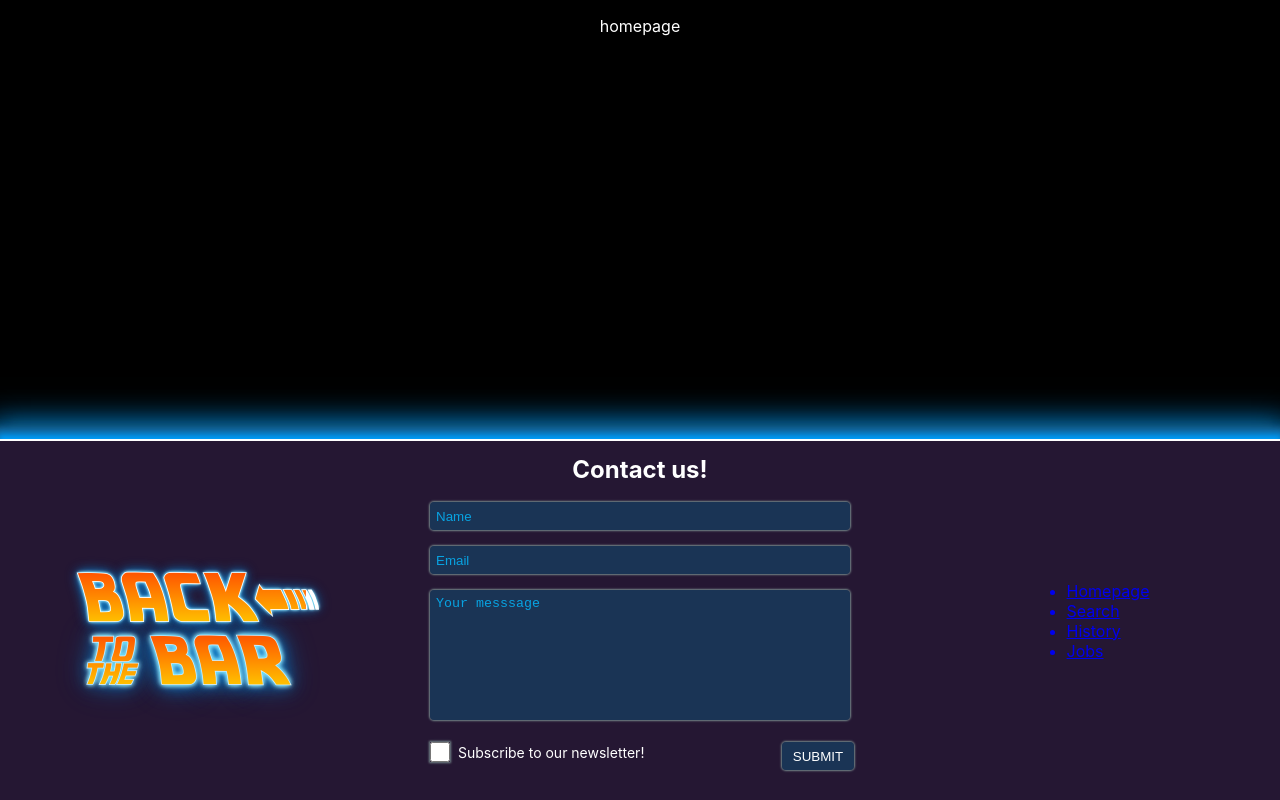
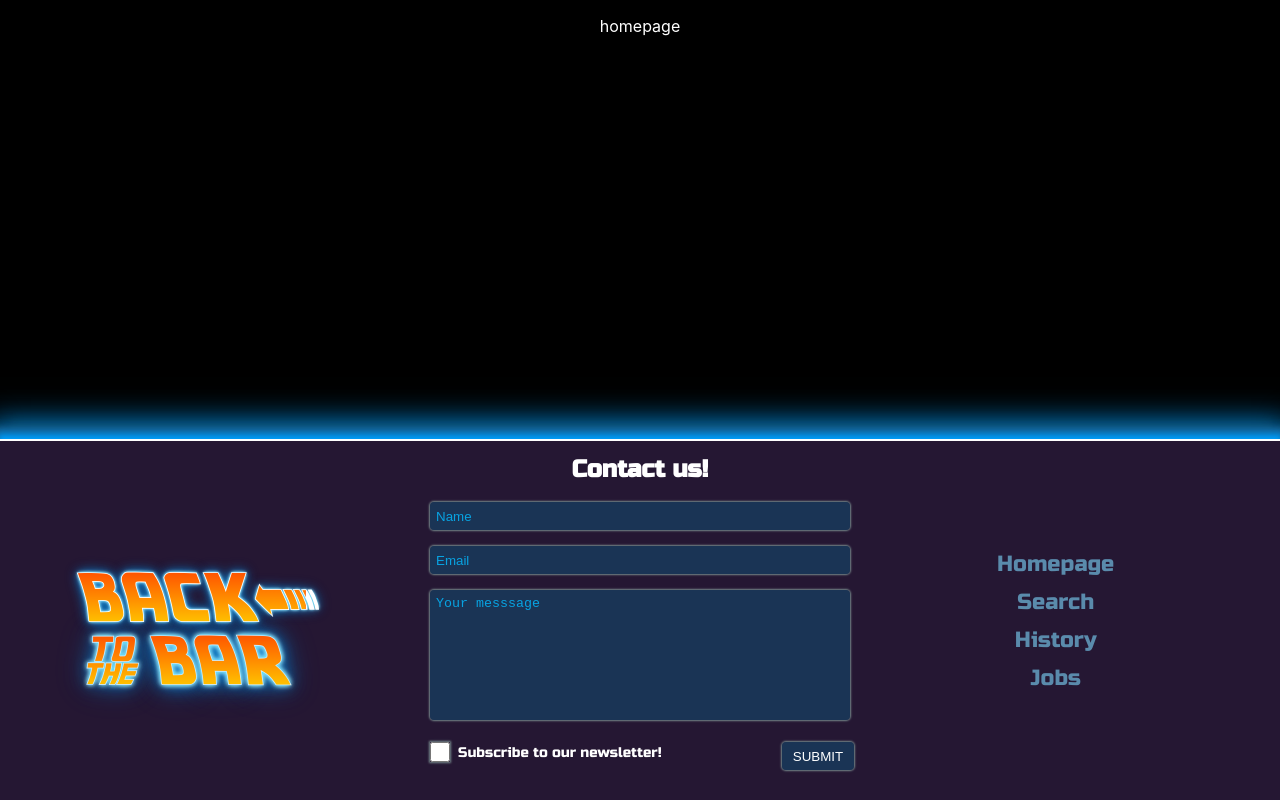
Before and after one commit to WildCodeSchool/2022-03-js-laloupe-purple-rain-p2, a React (Vite) app in the folder frontend/: page / in a window 1280 px wide. Shown: the part 800-1600 px from the top of the page. Built offline with nearby package versions, Linux system fonts and the light colour scheme.

Commit message:
footer integrated and almost done

```diff
--- a/frontend/src/components/Footer/Footer.jsx
+++ b/frontend/src/components/Footer/Footer.jsx
@@ -30,16 +30,28 @@ const Footer = () => {
       </div>
       <div className="footerRight">
         <ul className="footerNav">
-          <NavLink to="/home">
+          <NavLink
+            to="/home"
+            className={(nav) => (nav.isActive ? "navActive" : "")}
+          >
             <li>Homepage</li>
           </NavLink>
-          <NavLink to="/search">
+          <NavLink
+            to="/search"
+            className={(nav) => (nav.isActive ? "navActive" : "")}
+          >
             <li>Search</li>
           </NavLink>
-          <NavLink to="/history">
+          <NavLink
+            to="/history"
+            className={(nav) => (nav.isActive ? "navActive" : "")}
+          >
             <li>History</li>
           </NavLink>
-          <NavLink to="/jobs">
+          <NavLink
+            to="/jobs"
+            className={(nav) => (nav.isActive ? "navActive" : "")}
+          >
             <li>Jobs</li>
           </NavLink>
         </ul>
--- a/frontend/src/components/Footer/Footer.scss
+++ b/frontend/src/components/Footer/Footer.scss
@@ -13,6 +13,43 @@
     0 -2px 30px 6px rgb(5, 107, 167),
     0 -2px 25px 5px rgb(54, 134, 180),;
     border-top: solid 2px rgb(171, 222, 252);
+  }
+}
+
+$textBase: #5a8bac;
+$textActiveGlow: rgb(255, 139, 86);
+$textHover: #e9feff;
+$textGlow: rgba(0, 162, 255, 1);
+
+@keyframes textNeon {
+  0%, 18%, 22%, 25%, 53%, 57%, 100% {
+    text-shadow:
+      0 0 1px rgba(0, 217, 255, 1),
+      0 0 2px $textHover,
+      0 0 10px $textGlow,
+      0 0 18px $textGlow,
+      0 0 25px $textGlow,
+      0 0 30px $textGlow;
+  }
+  20%, 24%, 55% {
+    -webkit-text-stroke-color: $textHover;
+    -webkit-text-stroke-width: 1px;
+  }
+}
+
+@keyframes textNeonActive {
+  0%, 18%, 22%, 25%, 53%, 57%, 100% {
+    text-shadow:
+      0 0 1px rgb(245, 100, 4),
+      0 0 2px $textHover,
+      0 0 10px $textActiveGlow,
+      0 0 18px $textActiveGlow,
+      0 0 25px $textActiveGlow,
+      0 0 30px $textActiveGlow;
+  }
+  20%, 24%, 55% {
+    -webkit-text-stroke-color: $textHover;
+    -webkit-text-stroke-width: 1px;
   }
 }
 
@@ -55,6 +92,49 @@
   .footerRight {
     @extend .footerBox;
     display: none;
+
+    .footerNav {
+      list-style: none;
+      padding: 0;
+      margin: 0;
+
+      a {
+        font-family: 'RussoOne';
+        mix-blend-mode: lighten;
+        display: flex;
+        justify-content: center;
+        align-items: center;
+        height: 25%;
+        width: 50%;
+        padding: 6px;
+        color: $textBase;
+        font-size: 22px;
+        text-decoration: none;
+        transition: 80ms;
+        user-select: none;
+
+        &:visited {
+          color: $textBase;
+        }
+
+        &:hover {
+          color: $textHover;
+          transform: scale(1.05);
+          text-shadow: 0px 0px 18px $textGlow;
+          animation: textNeon 60ms infinite alternate;
+        }
+
+        &.navActive {
+          background: none;
+          color: $textHover;
+          animation: textNeonActive 60ms infinite alternate;
+
+          &:visited {
+            animation: textNeonActive 60ms infinite alternate;
+          }
+        }
+      }
+    }
   }
 }
 
--- a/frontend/src/components/Footer/FooterLogo.css
+++ b/frontend/src/components/Footer/FooterLogo.css
@@ -68,8 +68,6 @@
   display: flex;
   align-items: flex-end;
   justify-content: center;
-  perspective: 500;
-  -webkit-perspective: 500;
   z-index: 0;
 }
 
--- a/frontend/src/components/Footer/Form.scss
+++ b/frontend/src/components/Footer/Form.scss
@@ -23,6 +23,7 @@ $bgColorFocus: rgba(43, 163, 228, 0.45);
   flex-direction: column;
   align-items: center;
   position: relative;
+  font-family: 'RussoOne';
 
   h3 {
     margin: 4px 4px 4px 4px;
```
Also changed, not shown: frontend/src/components/Header/Logo.css (+38 -43 lines).
